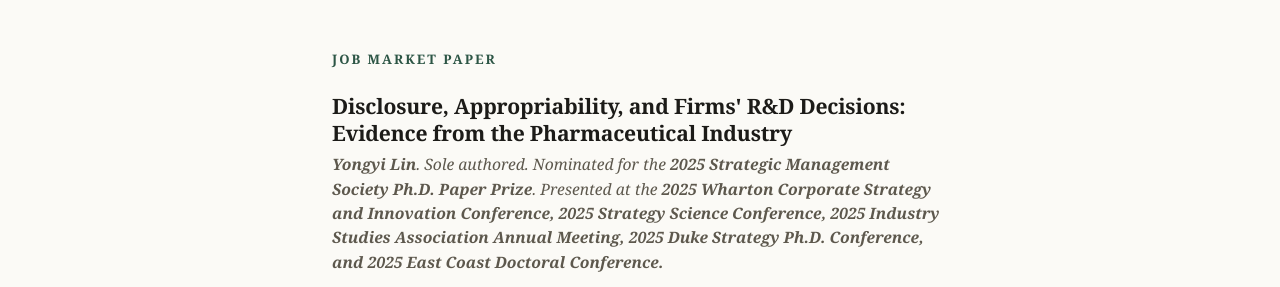
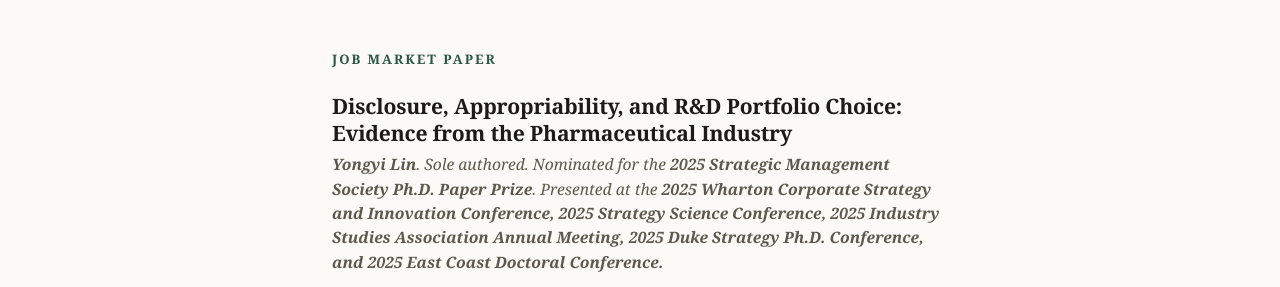
Before and after one commit to yongyi-lin/yongyi-lin.github.io, a Jekyll site: the page built from index.md, in a window 1280 px wide and 900 px high, scrolled down 1469 px. Shown: the part 169-456 px from the top of the window. Built offline with Jekyll 4.4.1, drawn with Linux system fonts in a browser that asks for light colours; a style sheet for code colours, icons or effects is not loaded.

Commit message:
Point the JMP draft link to jmp_v3.0 and refresh the hosted CV.
Co-authored-by: Cursor <cursoragent@cursor.com>

```diff
--- a/_data/publications.yml
+++ b/_data/publications.yml
@@ -15,10 +15,10 @@
 # =============================================================================
 
 job_market_paper:
-  - title: "Disclosure, Appropriability, and Firms' R&D Decisions: Evidence from the Pharmaceutical Industry"
+  - title: "Disclosure, Appropriability, and R&D Portfolio Choice: Evidence from the Pharmaceutical Industry"
     authors: <strong>Yongyi Lin</strong>
     meta: "Sole authored. Nominated for the <strong>2025 Strategic Management Society Ph.D. Paper Prize</strong>. Presented at the <strong>2025 Wharton Corporate Strategy and Innovation Conference, 2025 Strategy Science Conference, 2025 Industry Studies Association Annual Meeting, 2025 Duke Strategy Ph.D. Conference, and 2025 East Coast Doctoral Conference.</strong>"
-    pdf: https://www.dropbox.com/scl/fi/jaj6r4qtiqujvi48a46ad/jmp_v2.0.pdf?rlkey=u56ma42udjw35aa2nsogjiko2&dl=0
+    pdf: https://www.dropbox.com/scl/fi/cm3ydy9xredt194iwyu8t/jmp_v3.0.pdf?rlkey=h951ijf5kajp8574dk2xcp3la&dl=0
 
 working_papers:
   - title: "Venture Capital, Market Power, and Financing of Innovation"
```
Also changed, not shown: 1 other file.
